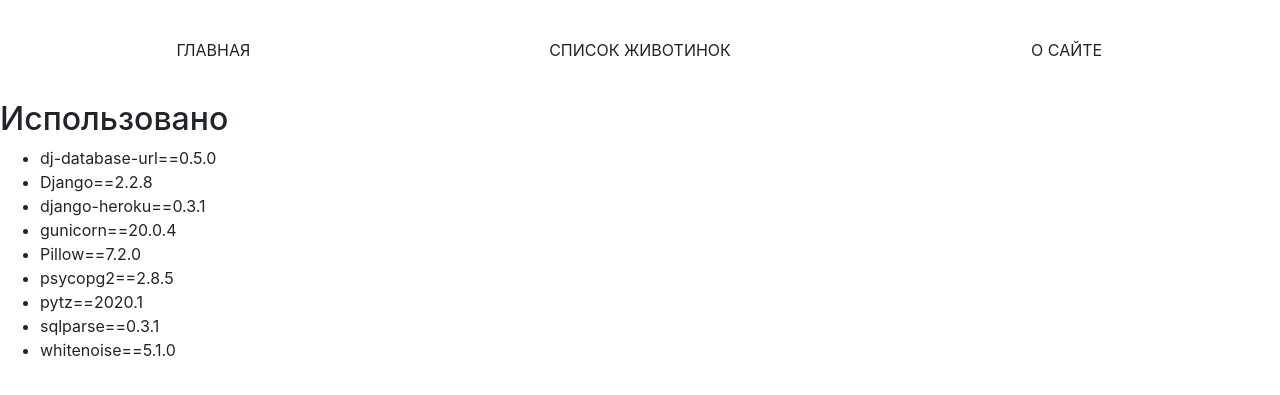
After one commit to LovingFox/PWS-15_d6_petshouse, a Django app: page /about/ in a window 1280 px wide. The commit adds this page. Shown: the top 395 px of the page. Run offline with Django 3.2, Linux system fonts and the light colour scheme; some libraries are stand-ins or nearby versions.

Commit message:
about page

```diff
--- a/pet/views.py
+++ b/pet/views.py
@@ -9,6 +9,9 @@
 class ViewIndex(TemplateView):
     template_name = 'index.html'
 
+class ViewAbout(TemplateView):
+    template_name = 'about.html'
+
 class ListViewPet(ListView):
     template_name = 'pets_list.html'
     model = Pet
--- a/petshouse/urls.py
+++ b/petshouse/urls.py
@@ -17,10 +17,10 @@
 from django.urls import path
 from django.conf import settings
 from django.conf.urls.static import static
-from pet.views import ViewIndex, ListViewPet, ViewPet
+from pet.views import ViewIndex, ListViewPet, ViewPet, ViewAbout
 
 urlpatterns = [
-    path('admin/', admin.site.urls),
+    path('about/', ViewAbout.as_view(), name='about'),
     path('', ViewIndex.as_view(), name='index'),
     path('pets', ListViewPet.as_view(), name='pets'),
     path('pet/<str:pk>/', ViewPet.as_view()),
--- /dev/null
+++ b/templates/about.html
@@ -0,0 +1,18 @@
+{% extends 'base.html' %}
+
+{% block extra_title %}- Используемые модули{% endblock %}
+
+{% block content %}
+   <h2>Использовано</h2>
+   <ul>
+      <li>dj-database-url==0.5.0</li>
+      <li>Django==2.2.8</li>
+      <li>django-heroku==0.3.1</li>
+      <li>gunicorn==20.0.4</li>
+      <li>Pillow==7.2.0</li>
+      <li>psycopg2==2.8.5</li>
+      <li>pytz==2020.1</li>
+      <li>sqlparse==0.3.1</li>
+      <li>whitenoise==5.1.0</li>
+   </ul>
+{% endblock %}
--- a/templates/base.html
+++ b/templates/base.html
@@ -25,8 +25,8 @@
 			<form action="{% url 'pets' %}">
 				<button class="btn  block block-text">Список животинок</button>
 			</form>
-			<form action="/admin">
-				<button class="btn  block block-text">Админка</button>
+			<form action="{% url 'about' %}">
+				<button class="btn  block block-text">О сайте</button>
 			</form>
 		</header>
         </header>
--- a/templates/index.html
+++ b/templates/index.html
@@ -3,6 +3,6 @@
 {% block extra_title %}- Главная страница{% endblock %}
 
 {% block content %}
-<h2>Приют домашних животинок</h2>
-<h3>Киты, олени, капибары, все к нам!</h3>
+   <h2>Приют домашних животинок</h2>
+   <h5>Киты, олени, капибары, все к нам!</h5>
 {% endblock %}
```
